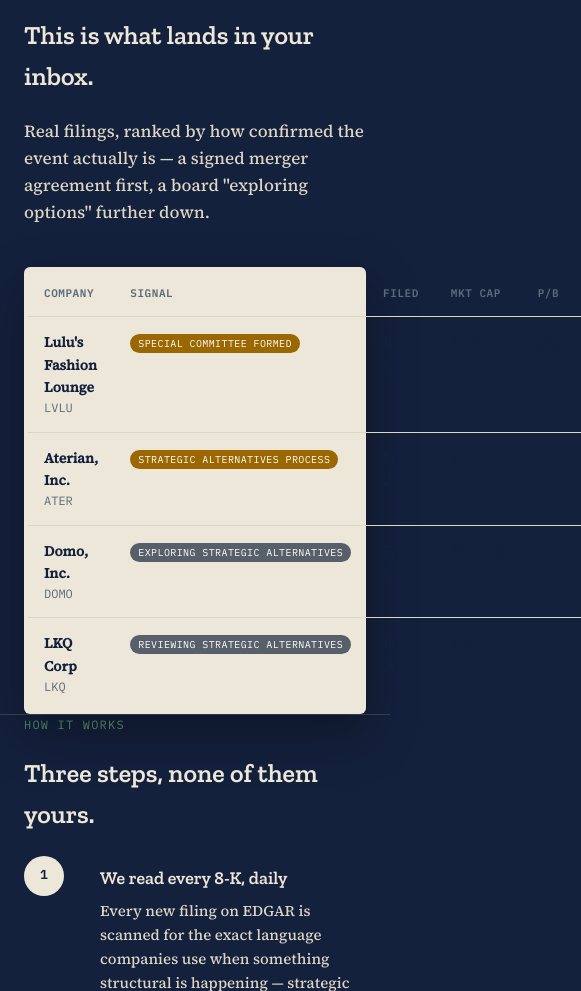
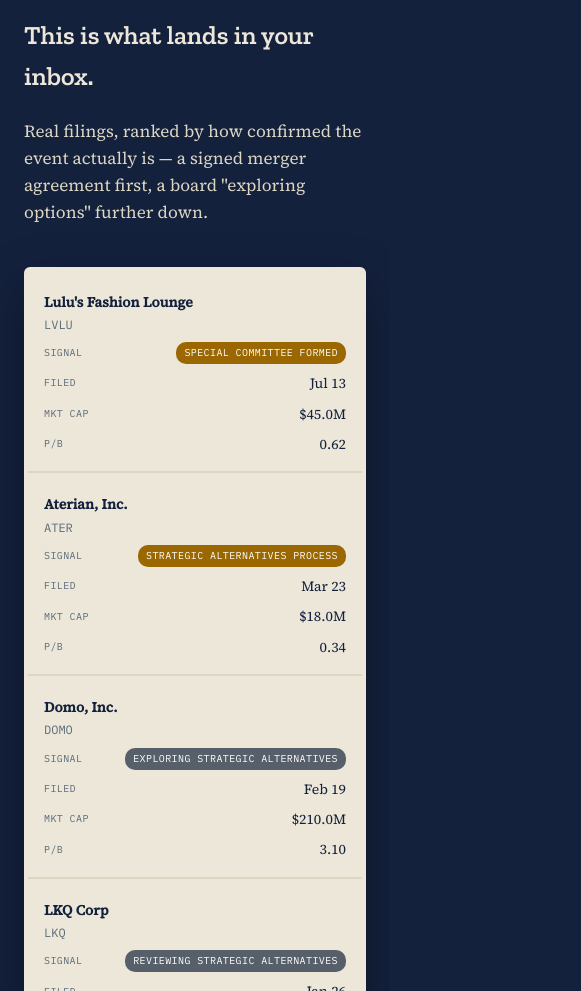
Before and after one commit to CBfiling/filingbell-site, a plain HTML site: page index.html in a window 390 px wide. Shown: the part 1009-2000 px from the top of the page, 581 px wide, since content can reach past the window. Drawn offline with nearby package versions, Linux system fonts and the light colour scheme.

Commit message:
Update index.html

```diff
--- a/index.html
+++ b/index.html
@@ -5,7 +5,7 @@
 <meta name="viewport" content="width=device-width, initial-scale=1.0">
 <title>FilingBell — Know When a Company Files Something Big</title>
 <link rel="preconnect" href="https://fonts.googleapis.com">
-<link href="https://fonts.googleapis.com/css2?family=Zilla+Slab:wght@400;500;600;700&family=Source+Serif+4:ital,wght@0,500;1,400&family=IBM+Plex+Mono:wght@400;500;600&display=swap" rel="stylesheet">
+<link href="https://fonts.googleapis.com/css2?family=Zilla+Slab:wght@400;500;600;700&family=Source+Serif+4:ital,wght@0,400;0,500;1,400&family=IBM+Plex+Mono:wght@400;500;600&display=swap" rel="stylesheet">
 <style>
   :root {
     --ink: #14213D;
@@ -227,6 +227,47 @@
     white-space: nowrap;
   }
 
+  @media (max-width: 640px) {
+    .digest-frame table,
+    .digest-frame thead,
+    .digest-frame tbody,
+    .digest-frame th,
+    .digest-frame td,
+    .digest-frame tr {
+      display: block;
+    }
+    .digest-frame thead { display: none; }
+    .digest-frame tr {
+      border-bottom: 2px solid var(--paper-dim);
+      padding: 12px 0;
+    }
+    .digest-frame tbody tr:last-child { border-bottom: none; }
+    .digest-frame td {
+      border-bottom: none;
+      padding: 4px 16px;
+      display: flex;
+      justify-content: space-between;
+      align-items: center;
+      gap: 12px;
+    }
+    .digest-frame td[data-label]::before {
+      content: attr(data-label);
+      font-family: var(--mono);
+      font-size: 10px;
+      text-transform: uppercase;
+      letter-spacing: 0.04em;
+      color: var(--line);
+      flex-shrink: 0;
+    }
+    .digest-frame td[data-label="Company"] {
+      flex-direction: column;
+      align-items: flex-start;
+      gap: 2px;
+      padding-top: 8px;
+    }
+    .digest-frame td[data-label="Company"]::before { display: none; }
+  }
+
   .steps { display: grid; gap: 28px; }
   .step { display: grid; grid-template-columns: 56px 1fr; gap: 20px; align-items: start; }
   .step-num {
@@ -323,24 +364,24 @@
       </thead>
       <tbody>
         <tr>
-          <td><div class="company">Lulu's Fashion Lounge</div><div class="ticker">LVLU</div></td>
-          <td><span class="badge" style="background:#9a6700">Special Committee Formed</span></td>
-          <td>Jul 13</td><td>$45.0M</td><td>0.62</td>
+          <td data-label="Company"><div class="company">Lulu's Fashion Lounge</div><div class="ticker">LVLU</div></td>
+          <td data-label="Signal"><span class="badge" style="background:#9a6700">Special Committee Formed</span></td>
+          <td data-label="Filed">Jul 13</td><td data-label="Mkt Cap">$45.0M</td><td data-label="P/B">0.62</td>
         </tr>
         <tr>
-          <td><div class="company">Aterian, Inc.</div><div class="ticker">ATER</div></td>
-          <td><span class="badge" style="background:#9a6700">Strategic Alternatives Process</span></td>
-          <td>Mar 23</td><td>$18.0M</td><td>0.34</td>
+          <td data-label="Company"><div class="company">Aterian, Inc.</div><div class="ticker">ATER</div></td>
+          <td data-label="Signal"><span class="badge" style="background:#9a6700">Strategic Alternatives Process</span></td>
+          <td data-label="Filed">Mar 23</td><td data-label="Mkt Cap">$18.0M</td><td data-label="P/B">0.34</td>
         </tr>
         <tr>
-          <td><div class="company">Domo, Inc.</div><div class="ticker">DOMO</div></td>
-          <td><span class="badge" style="background:#57606a">Exploring Strategic Alternatives</span></td>
-          <td>Feb 19</td><td>$210.0M</td><td>3.10</td>
+          <td data-label="Company"><div class="company">Domo, Inc.</div><div class="ticker">DOMO</div></td>
+          <td data-label="Signal"><span class="badge" style="background:#57606a">Exploring Strategic Alternatives</span></td>
+          <td data-label="Filed">Feb 19</td><td data-label="Mkt Cap">$210.0M</td><td data-label="P/B">3.10</td>
         </tr>
         <tr>
-          <td><div class="company">LKQ Corp</div><div class="ticker">LKQ</div></td>
-          <td><span class="badge" style="background:#57606a">Reviewing Strategic Alternatives</span></td>
-          <td>Jan 26</td><td>$8.9B</td><td>1.40</td>
+          <td data-label="Company"><div class="company">LKQ Corp</div><div class="ticker">LKQ</div></td>
+          <td data-label="Signal"><span class="badge" style="background:#57606a">Reviewing Strategic Alternatives</span></td>
+          <td data-label="Filed">Jan 26</td><td data-label="Mkt Cap">$8.9B</td><td data-label="P/B">1.40</td>
         </tr>
       </tbody>
     </table>
```
